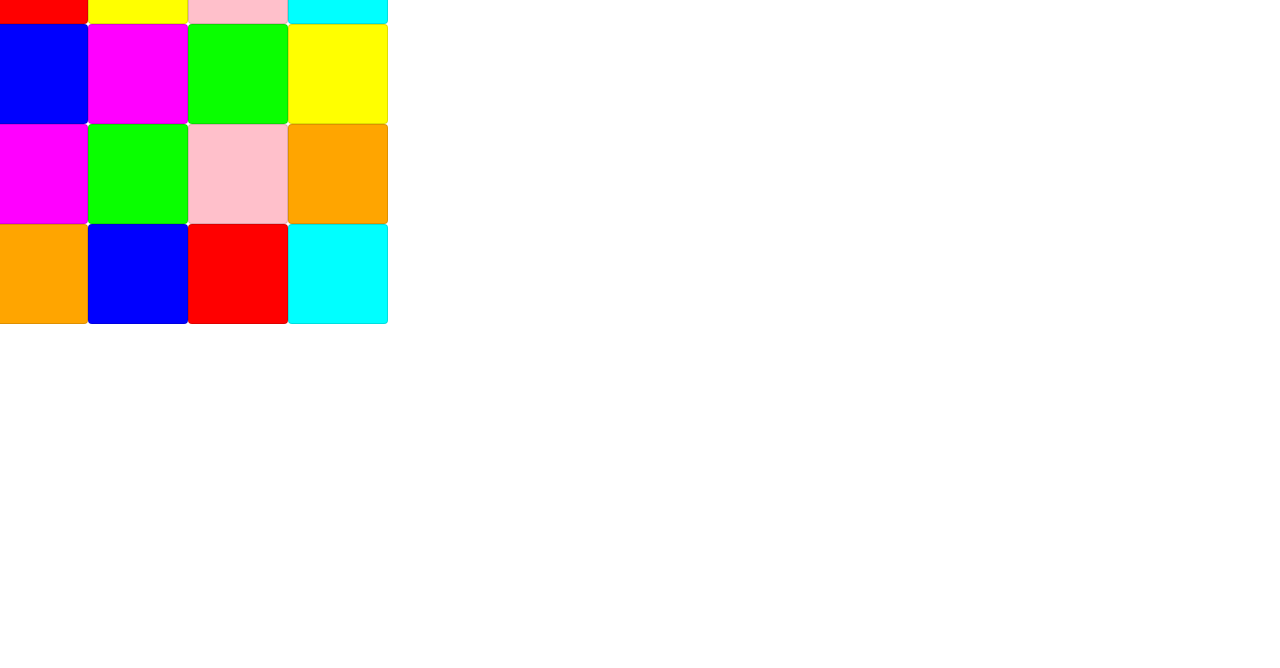
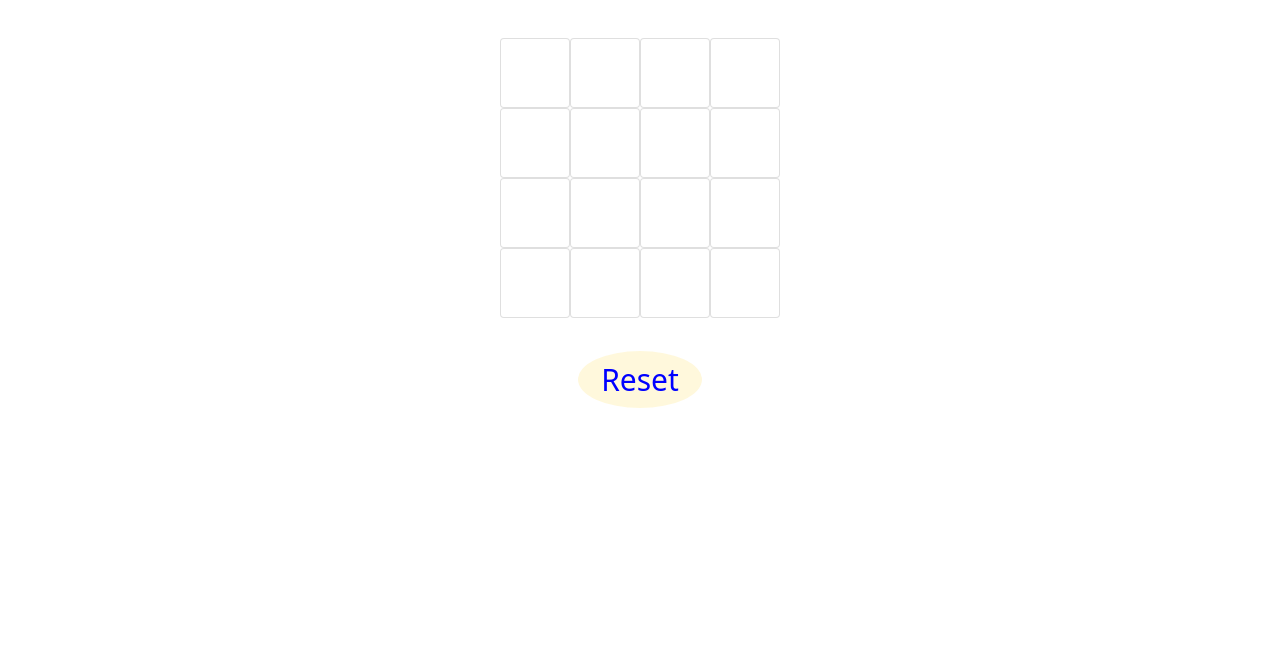
Before and after one commit to abdelmanaf/memory-game, a website: page index.html in a window 1280 px wide. Shown: the part 132-800 px from the top of the page. Drawn offline with nearby package versions, Linux system fonts and the light colour scheme.

Commit message:
add all the app's states variable and cached elements

```diff
--- a/css/style.css
+++ b/css/style.css
@@ -2,15 +2,25 @@
 
 body {
     text-align: center;
+    display: flex;
+    flex-direction: column;
+    align-items: center;
 
+}
+
+h1 {
+    font-family: 'Pacifico', cursive;
+    font-size: 35px;
+    margin: 5% auto ;
+    color:blue;
 }
 
 .card {
     display: inline-block;
-    width: 100px;
-    height: 100px;
+    width: 70px;
+    height: 70px;
     background-color: darkkhaki;
-    cursor:grab;
+    cursor:pointer;
 }
 
 .card:hover {
@@ -41,3 +51,17 @@ body {
 .cyan {
     background-color:cyan ;
 }
+
+.btn {
+    margin-top: 30px;
+    border: 3px solid #fff;
+    border-radius: 50%;
+    font-size: 30px;
+    width: 130px;
+    background-color:cornsilk;
+    color:blue;
+}
+
+.color-hidden {
+    background-color:white ;
+}
--- a/index.html
+++ b/index.html
@@ -4,40 +4,52 @@
     <meta charset="UTF-8">
     <meta http-equiv="X-UA-Compatible" content="IE=edge">
     <meta name="viewport" content="width=device-width, initial-scale=1.0">
-    <!-- CSS only -->
+    <title>🔔 Memory-Game</title>
+
+        <!-- Bootstrap link -->
     <link href="https://cdn.jsdelivr.net/npm/bootstrap@5.1.1/dist/css/bootstrap.min.css" rel="stylesheet" integrity="sha384-F3w7mX95PdgyTmZZMECAngseQB83DfGTowi0iMjiWaeVhAn4FJkqJByhZMI3AhiU" crossorigin="anonymous">
-    <title>🔔 Memory-Game</title>
+
+    <!-- google font link -->
+    <link rel="preconnect" href="https://fonts.googleapis.com">
+    <link rel="preconnect" href="https://fonts.gstatic.com" crossorigin>
+    <link href="https://fonts.googleapis.com/css2?family=Pacifico&display=swap" rel="stylesheet">
+
     <link rel="stylesheet" href="css/style.css">
     <script defer src="js/main.js"></script>
 </head>
 <body>
-    <div class="float-md-start"></div>
-        <h1>🤩Are you lucky enough to match the colors!!!🤩</h1>
+
+    <h1>🤩Are you lucky enough to match the colors!!!🤩</h1>
+    <div id="game">
+        <div class="message"></div>
         <div class="row">
-            <div class="card red"></div>
-            <div class="card yellow"></div>
-            <div class="card pink"></div>
-            <div class="card cyan"></div>
+            <div class="card red color-hidden" data-ref="1" data-color="red" data-hidden="true" ></div>
+            <div class="card yellow color-hidden" data-ref="2" data-color="yellow" data-hidden="true"  ></div>
+            <div class="card pink color-hidden" data-ref="3" data-color="pink" data-hidden="true"></div>
+            <div class="card cyan color-hidden" data-ref="4" data-color="cyan" data-hidden="true"  ></div>
         </div>
         <div class="row">
-            <div class="card blue"></div>
-            <div class="card magenta"></div>
-            <div class="card green"></div>
-            <div class="card yellow"></div>
+            <div class="card blue color-hidden" data-ref="5" data-color="blue" data-hidden="true" ></div>
+            <div class="card magenta color-hidden" data-ref="6"  data-color="magenta" data-hidden="true"></div>
+            <div class="card green color-hidden"  data-ref="7" data-color="green" data-hidden="true"></div>
+            <div class="card yellow color-hidden" data-ref="8" data-color="yellow" data-hidden="true"></div>
         </div>
         <div class="row">
-            <div class="card magenta"></div>
-            <div class="card green"></div>
-            <div class="card pink"></div>
-            <div class="card orange"></div>
+            <div class="card magenta color-hidden" data-ref="9" data-color="magenta" data-hidden="true"></div>
+            <div class="card green color-hidden" data-ref="10" data-color="green" data-hidden="true"></div>
+            <div class="card pink color-hidden" data-ref="11" data-color="pink" data-hidden="true"></div>
+            <div class="card orange color-hidden" data-ref="12" data-color="orange" data-hidden="true"></div>
         </div>
         <div class="row">
-            <div class="card orange"></div>
-            <div class="card blue"></div>
-            <div class="card red"></div>
-            <div class="card cyan"></div>
+            <div class="card orange color-hidden" data-ref="13" data-color="orange" data-hidden="true"></div>
+            <div class="card blue color-hidden" data-ref="14" data-color="blue" data-hidden="true"></div>
+            <div class="card red color-hidden" data-ref="15" data-color="red" data-hidden="true"></div>
+            <div class="card cyan color-hidden" data-ref="16" data-color="cyan" data-hidden="true"></div>
         </div>
+
     </div>
+
+    <input id="reset-btn" class="btn btn-primary"  type="reset" value="Reset">
 
 </body>
 </html>
--- a/js/main.js
+++ b/js/main.js
@@ -0,0 +1,18 @@
+/*----- constants -----*/
+
+
+
+
+/*----- app's state (variables) -----*/
+
+ let click = 0;  // state to kn
+ let colors = []; // array of colors
+ let refs = [] // array of dataset reference
+ let matched = 0; // need to know when the game is over
+
+
+
+/*----- cached element references -----*/
+const gameEl = document.querySelector("#game");  // get all elements
+const buttonEl = document.querySelector("#reset-btn"); // get reset button element
+const messageEl = document.querySelector(".message");
```
